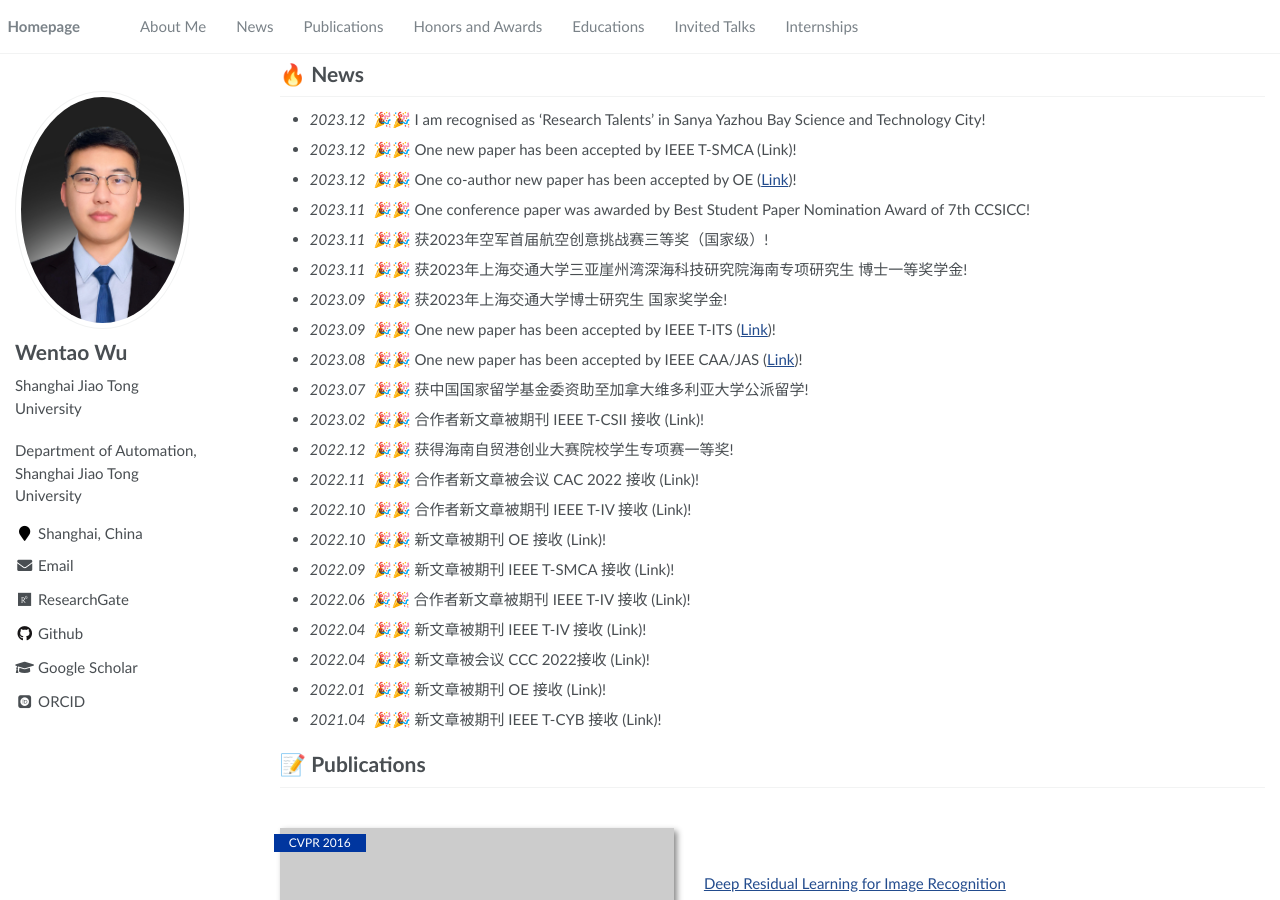
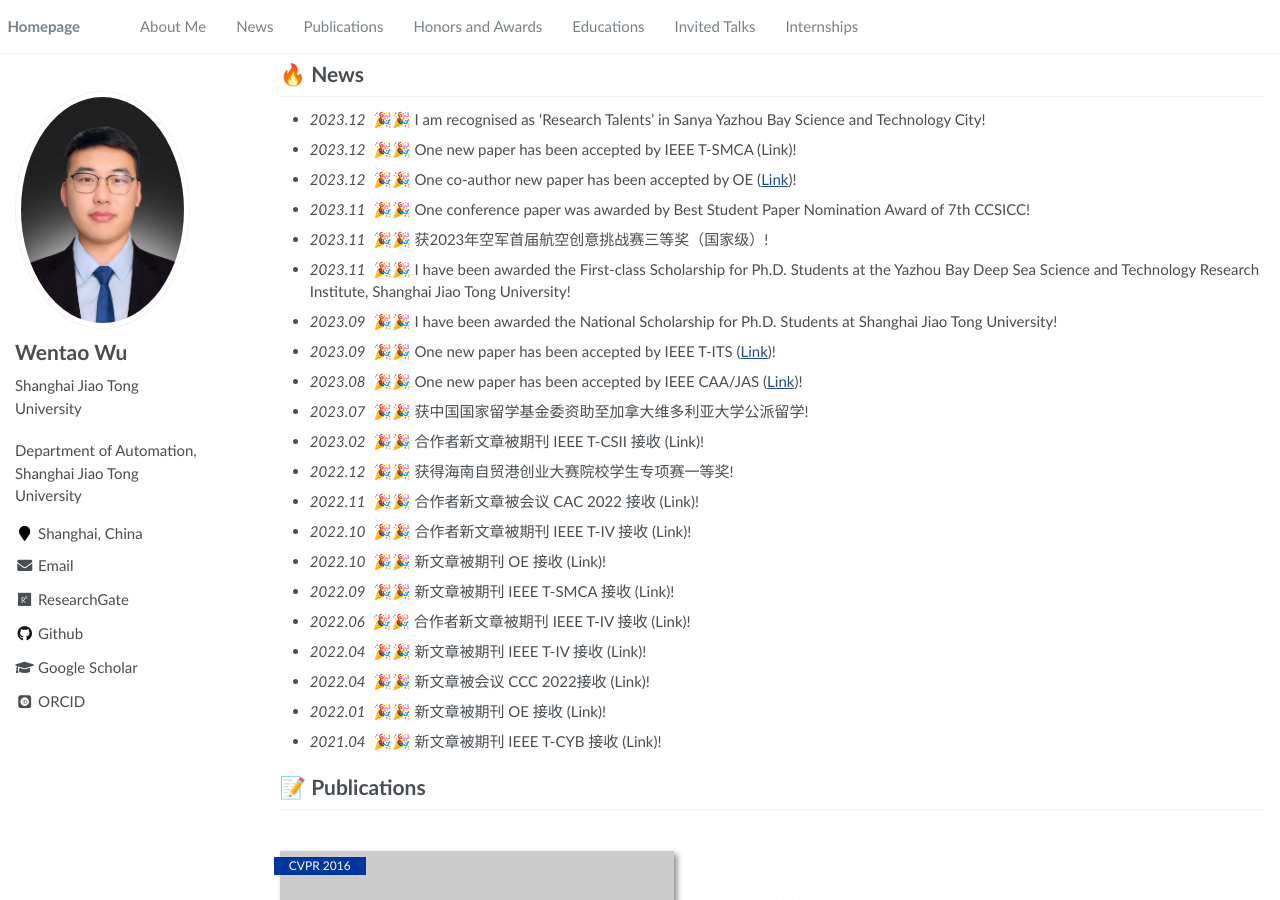
Before and after one commit to wwtsjtu/wwt.github.io, a Jekyll site: the page built from _pages/about.md, in a window 1280 px wide and 900 px high, scrolled down 646 px. Built offline with Jekyll 4.4.1, drawn with Linux system fonts in a browser that asks for light colours; some web fonts are replaced.

Commit message:
Update about.md

```diff
--- a/_pages/about.md
+++ b/_pages/about.md
@@ -33,8 +33,8 @@ My research interest includes neural machine translation and computer vision. I
 - *2023.12* &nbsp;🎉🎉  One co-author new paper has been accepted by OE ([Link](https://www.sciencedirect.com/science/article/abs/pii/S0029801822021497))!
 - *2023.11* &nbsp;🎉🎉  One conference paper was awarded by Best Student Paper Nomination Award of 7th CCSICC!
 - *2023.11* &nbsp;🎉🎉  获2023年空军首届航空创意挑战赛三等奖（国家级）!
-- *2023.11* &nbsp;🎉🎉  获2023年上海交通大学三亚崖州湾深海科技研究院海南专项研究生 博士一等奖学金!
-- *2023.09* &nbsp;🎉🎉  获2023年上海交通大学博士研究生 国家奖学金!
+- *2023.11* &nbsp;🎉🎉  I have been awarded the First-class Scholarship for  Ph.D. Students at the Yazhou Bay Deep Sea Science and Technology Research Institute, Shanghai Jiao Tong University!
+- *2023.09* &nbsp;🎉🎉   I have been awarded the National Scholarship for Ph.D. Students at Shanghai Jiao Tong University!
 - *2023.09* &nbsp;🎉🎉  One new paper has been accepted by IEEE T-ITS ([Link](https://ieeexplore.ieee.org/xpl/RecentIssue.jsp?punumber=6979))!
 - *2023.08* &nbsp;🎉🎉  One new paper has been accepted by IEEE CAA/JAS ([Link](https://www.ieee-jas.net/indexen.html))!
 - *2023.07* &nbsp;🎉🎉  获中国国家留学基金委资助至加拿大维多利亚大学公派留学!
```
